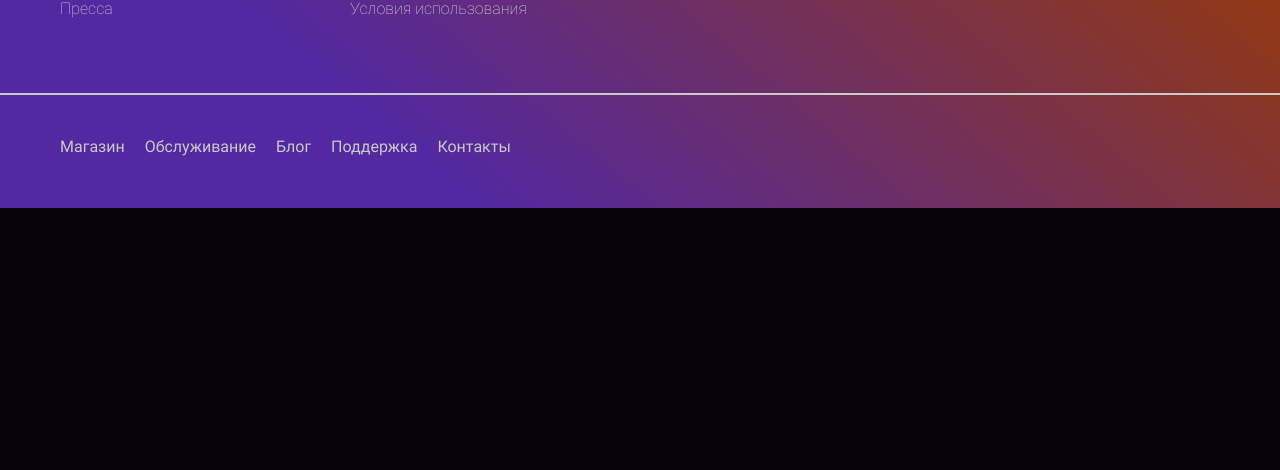
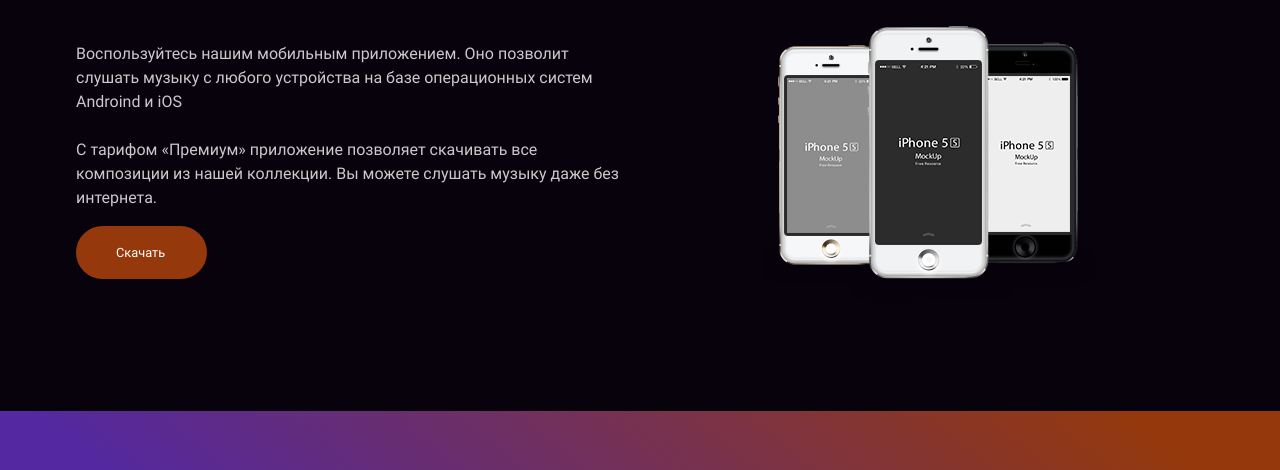
Before and after one commit to irnbru-ys/layout-designer-project-56, a website: page src/index.html in a window 1280 px wide. Shown: the part 2716-3186 px from the top of the page. Before the commit the page ends 2924 px from the top, so only its background shows below. Drawn offline with Linux system fonts and the light colour scheme.

Commit message:
add and responce page-app end page

```diff
--- a/src/index.html
+++ b/src/index.html
@@ -118,6 +118,24 @@
         </div>
     </div>
     </section>
+
+    <section id="page-app" class="page-app">
+        <div class="container">
+            <h2 class="page-app-h2">Мобильное приложение</h2>
+            <div class="page-app-items-box d-grid column-2 column-1">
+                <div class="page-app-item-left">
+                    <p>Воспользуйтесь нашим мобильным приложением. Оно позволит слушать музыку с любого устройства на базе операционных систем Androind и iOS</p>
+                    <br>
+                    <p>С тарифом «Премиум» приложение позволяет скачивать все композиции из нашей коллекции. Вы можете слушать музыку даже без интернета.</p>
+                    <a class="btn btn-app" href="#">Скачать</a>
+                </div>
+                <div class="page-app-item-right">
+                    <img src="images/iphone.png" alt="iphone">
+                </div>
+            </div>
+        </div>
+    </section>
+
     </main>
 
 
--- a/src/scss/base/_media.scss
+++ b/src/scss/base/_media.scss
@@ -18,6 +18,11 @@
     line-height: 57px;
     text-transform: uppercase;
   }
+
+  @include column(1);
+  @include column(2);
+  @include column(3);
+
 }
 
 @include media(sm) {
@@ -123,5 +128,25 @@
         width: 100%;
       }
     }
+
+    &-h3 {
+      color: #fff;
+      font-size: 16px;
+      font-weight: 400;
+      line-height: 24px;
+      text-transform: capitalize;
+    }
+  }
+
+  .page-app {
+    &-items-box {
+      @include column(1);
+    }
+
+    &-item {
+      &-right {
+        grid-row: 1 / 2;
+      }
+    }
   }
 }
--- a/src/scss/base/_utilities.scss
+++ b/src/scss/base/_utilities.scss
@@ -43,8 +43,7 @@
 .py-200 {
     @include padding-y(200);
 }
-@include column(1);
-@include column(3);
+
 @include bg-card(1);
 @include bg-card(2);
 @include bg-card(3);
--- a/src/scss/components/_buttons.scss
+++ b/src/scss/components/_buttons.scss
@@ -39,3 +39,24 @@
 
   text-decoration: none;
 }
+
+.btn-app {
+  display: block;
+
+  width: 131px;
+  height: 53px;
+
+  padding: 17px 40px;
+
+  color: #fff;
+  font-size: 12.8px;
+  font-family: Roboto, sans-serif;
+  font-style: normal;
+  font-weight: 400;
+  line-height: 150%;
+
+  border-radius: 32px;
+  background: $color-red;
+
+  text-transform: capitalize;
+}
--- a/src/scss/pages/_home.scss
+++ b/src/scss/pages/_home.scss
@@ -219,3 +219,24 @@
     text-transform: uppercase;
   }
 }
+
+.page-app {
+  grid-auto-rows: auto;
+
+  @include padding-y(100);
+  text-align: center;
+
+  &-h2 {
+    margin-bottom: 48px;
+  }
+
+  &-item {
+    &-left {
+      margin: 16px;
+      text-align: left;
+      & > p:nth-of-type(2) {
+        margin-bottom: 16px;
+      }
+    }
+  }
+}
```
Also changed, not shown: src/css/style.css, src/scss/abstracts/_mixin.css (deleted), 1 other file.
